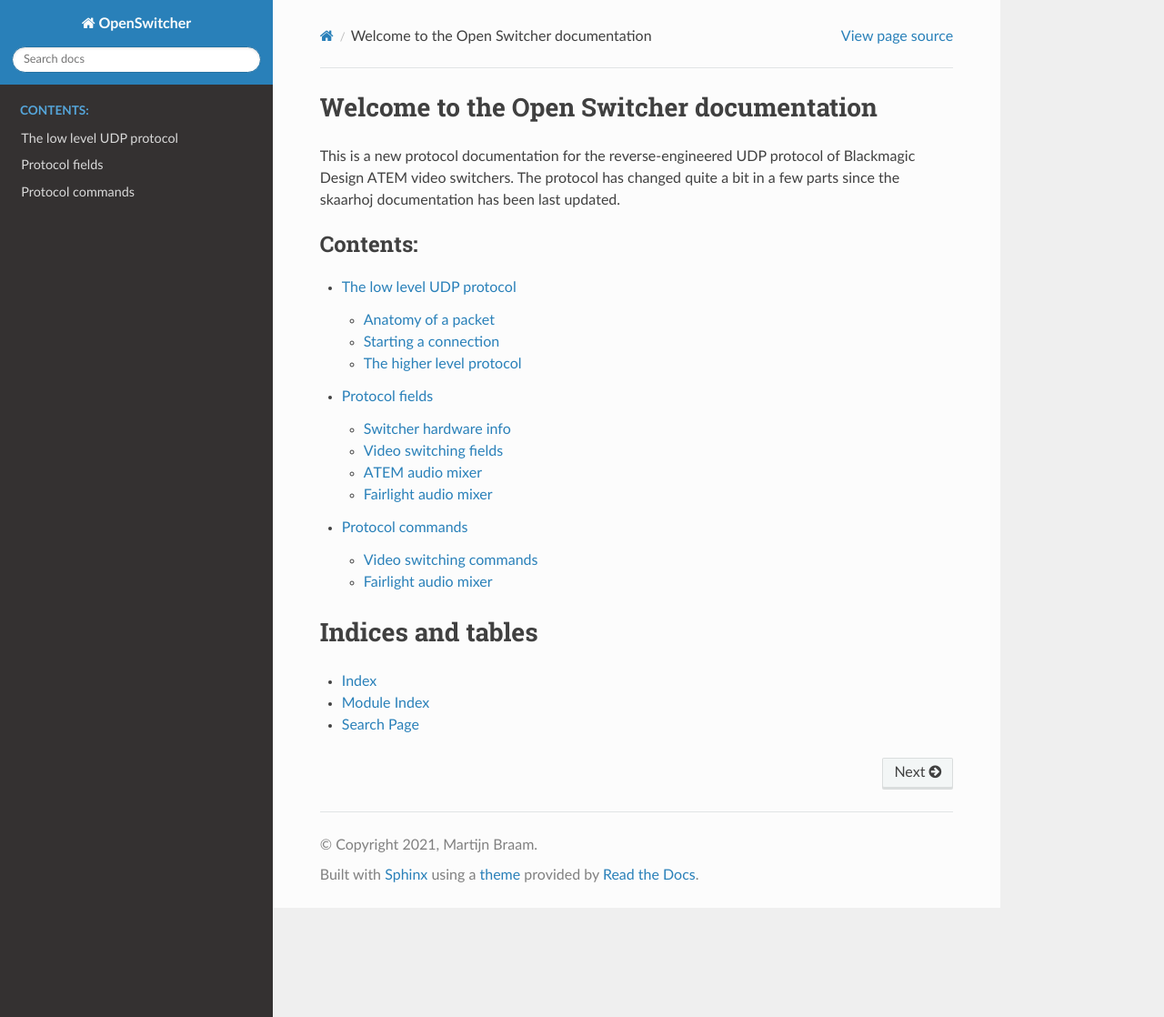
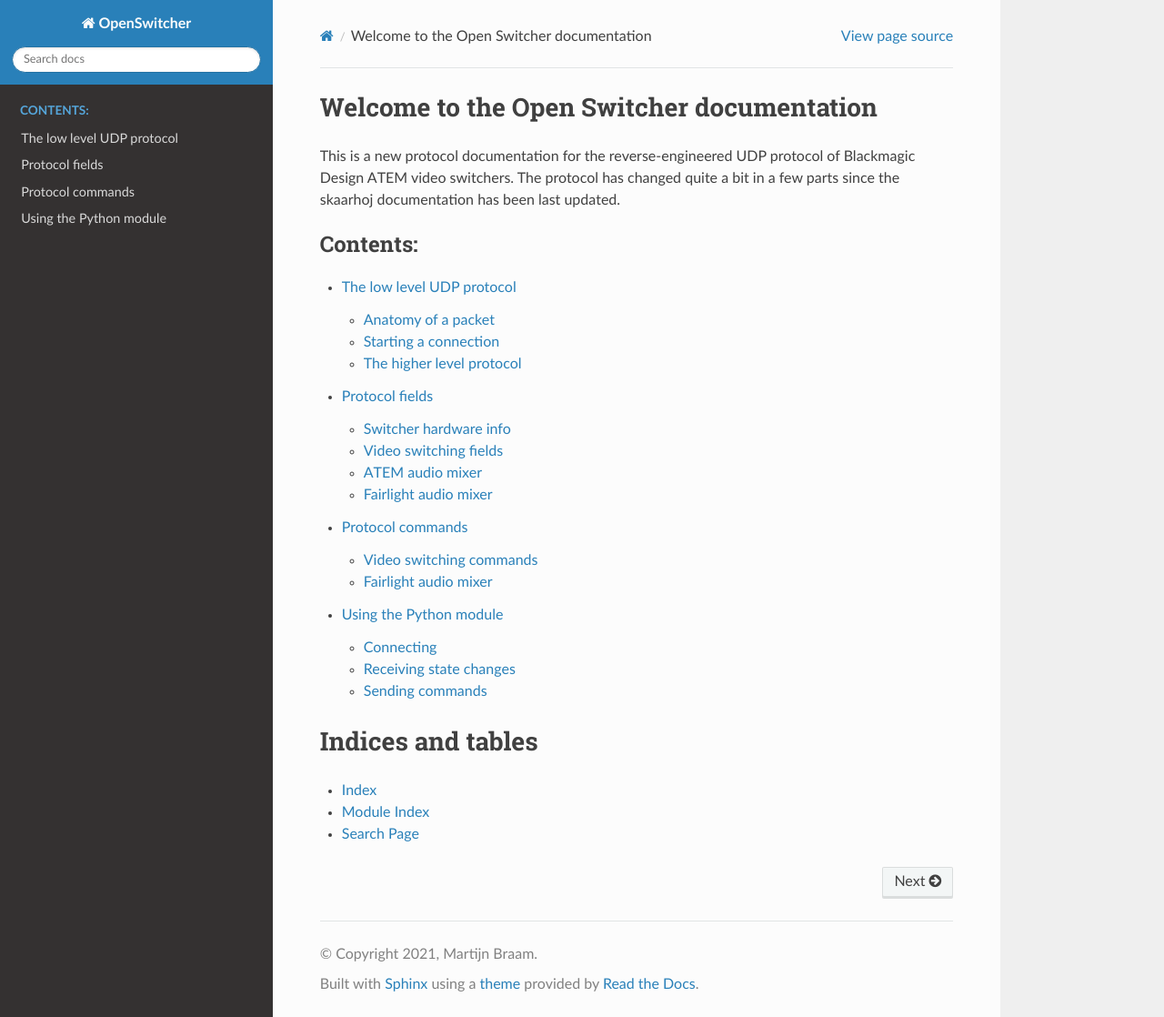
Before and after one commit to git-2-github/martijnbraam-pyatem, a Sphinx documentation site: the page built from docs/index.rst, in a window 1280 px wide and 1118 px high. Shown: the whole window at 91% size. Built offline with Sphinx 7.4.7 and the Read the Docs theme 2.0.0, drawn with Linux system fonts in a browser that asks for light colours; some of the changed lines change nothing that is shown.

Commit message:
Added documentation for using pyatem

```diff
--- a/docs/index.rst
+++ b/docs/index.rst
@@ -12,6 +12,7 @@
    udptransport
    fields
    commands
+   python
 
 Indices and tables
 ==================
--- /dev/null
+++ b/docs/python.rst
@@ -0,0 +1,98 @@
+Using the Python module
+=======================
+
+The Switcher application is mainly to validate the correctness of the pyatem Python module. The python
+code is split up in multiple modules. `pyatem.transport` handles the low level UDP protocol that adds
+reliability on top of UDP. The `pyatem.protocol` module handles encoding and decoding commands and fields
+for the mixers. The `pyatem.field` and `pyatem.command` module contain the encoders and decoders for all
+the specific fields the switchers support.
+
+Connecting
+----------
+
+To connect to the mixer you make an instance of the ``pyatem.protocol.AtemProtocol`` class and call the connect
+method
+
+.. code-block:: python
+
+   from pyatem.protocol import AtemProtocol
+
+   switcher = AtemProtocol("192.168.2.1")
+   switcher.connect()
+   while True:
+     switcher.loop()
+
+The connect command will send the first packet to the switcher, the loop method will process one incoming
+packet every time it's called. It should be called at least once every second to prevent the connection
+to the switcher disconnecting due to timeouts.
+
+Receiving state changes
+-----------------------
+
+To have your application respond to changes in the mixer you can subscribe to events.
+
+.. code-block:: python
+
+   from pyatem.protocol import AtemProtocol
+
+   def something_happened(field):
+     print(field)
+
+   switcher = AtemProtocol("192.168.2.1")
+
+   # Register the event handler before connecting so you won't miss any events
+   switcher.on("change", something_happened)
+
+   switcher.connect()
+   while True:
+     switcher.loop()
+
+The `change` event is the most generic one and will get called for every changed field the switcher will send.
+
+To register event handlers for more specific fields you can set the field names:
+
+.. code-block:: python
+
+   from pyatem.protocol import AtemProtocol
+
+   def video_mode_changed(mode):
+     print(f"New video mode is {mode.get_label()}")
+     if mode.rate > 30:
+       print(":O so smooth")
+
+   def program_bus_me1_changed(state):
+     print(f"New program source is {state.source}")
+
+   switcher = AtemProtocol("192.168.2.1")
+
+   # The format is change:{fieldname} to get all changes for a field
+   switcher.on("change:video-mode", video_mode_changed)
+
+   # For some fields it's possible to get the event for only a specific index
+   switcher.on("change:program-bus-input:0", program_bus_me1_changed)
+
+   switcher.connect()
+   while True:
+     switcher.loop()
+
+The names of the events are related to the decoder classes listed in the documentation. For example
+the `VideoModeField` will be `change:video-mode` and the `KeyOnAirField` will be `change:key-on-air`
+
+Sending commands
+----------------
+
+Sending commands is done by making instances of the classes in `pyatem.command.*` and passing those to
+the connection object:
+
+.. code-block:: python
+
+   from pyatem.command import WipeSettingsCommand
+
+   # Set the wipe softness on M/E 1
+   cmd = WipeSettingsCommand(index=0, softness=400)
+
+   switcher.send_commands([cmd])
+
+The `send_commands` call accepts a list of command objects to send. If multiple commands are specified
+in the list they will be send in a single network packet. This is useful to make sure changes happen at
+the exact same time.
```
